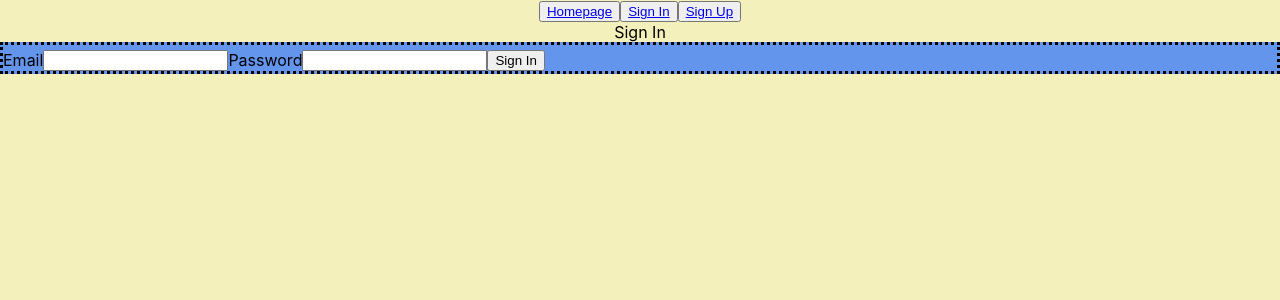
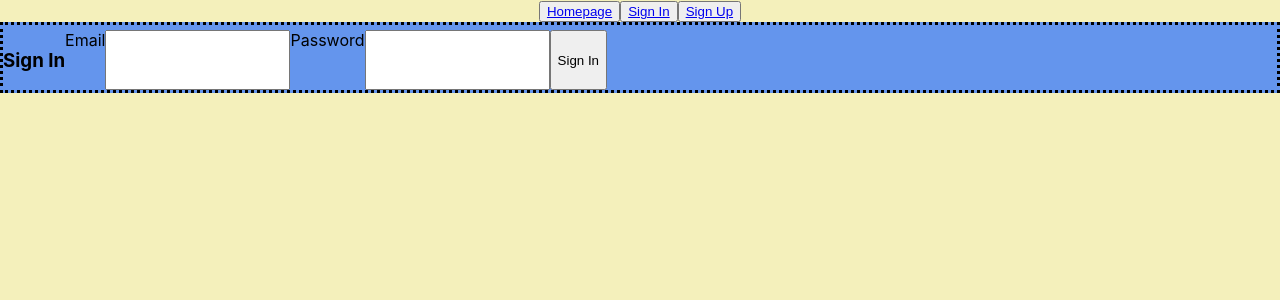
Before and after one commit to andersonnash/Vagary, a React (Create React App) app in the folder client/: page /sign-in in a window 1280 px wide. Shown: the top 300 px of the page. Built offline with nearby package versions, Linux system fonts and the light colour scheme.

Commit message:
classNames

```diff
--- a/client/src/views/signIn/SignIn.jsx
+++ b/client/src/views/signIn/SignIn.jsx
@@ -26,9 +26,10 @@ const handleInput = (e) => {
 
   return (
     <div>
-      Sign In
+
       <form className="signin-form" onSubmit={handleSubmit}>
-        <label>Email</label>
+          <h3>Sign In</h3>
+        <label className="emaillabel">Email</label>
         <input
           id="email"
           type="email"
@@ -37,7 +38,7 @@ const handleInput = (e) => {
         />
         <br />
 
-        <label>Password</label>
+        <label className="passwordlabel">Password</label>
         <input
           id="password"
           type="password"
@@ -46,7 +47,7 @@ const handleInput = (e) => {
         />
         <br />
 
-        <button>Sign In</button>
+        <button className="signin-button">Sign In</button>
       </form>
     </div>
   );
```
